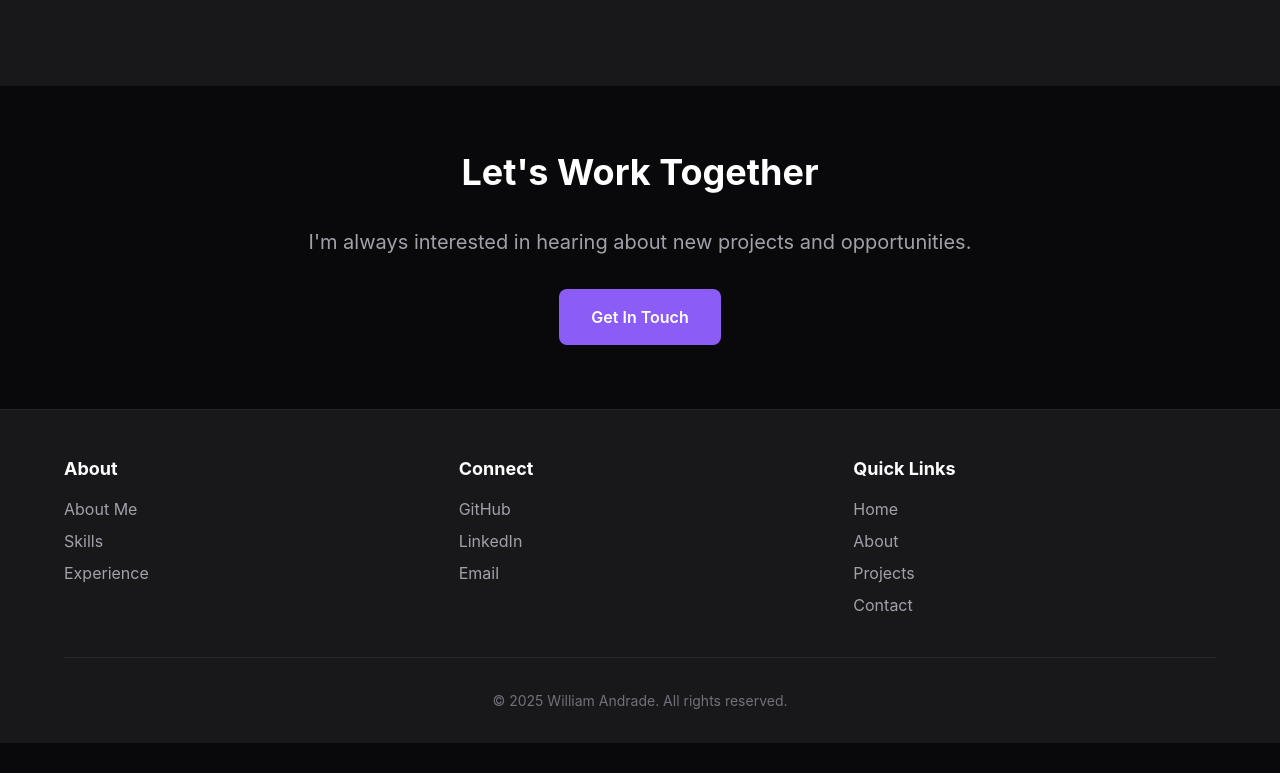
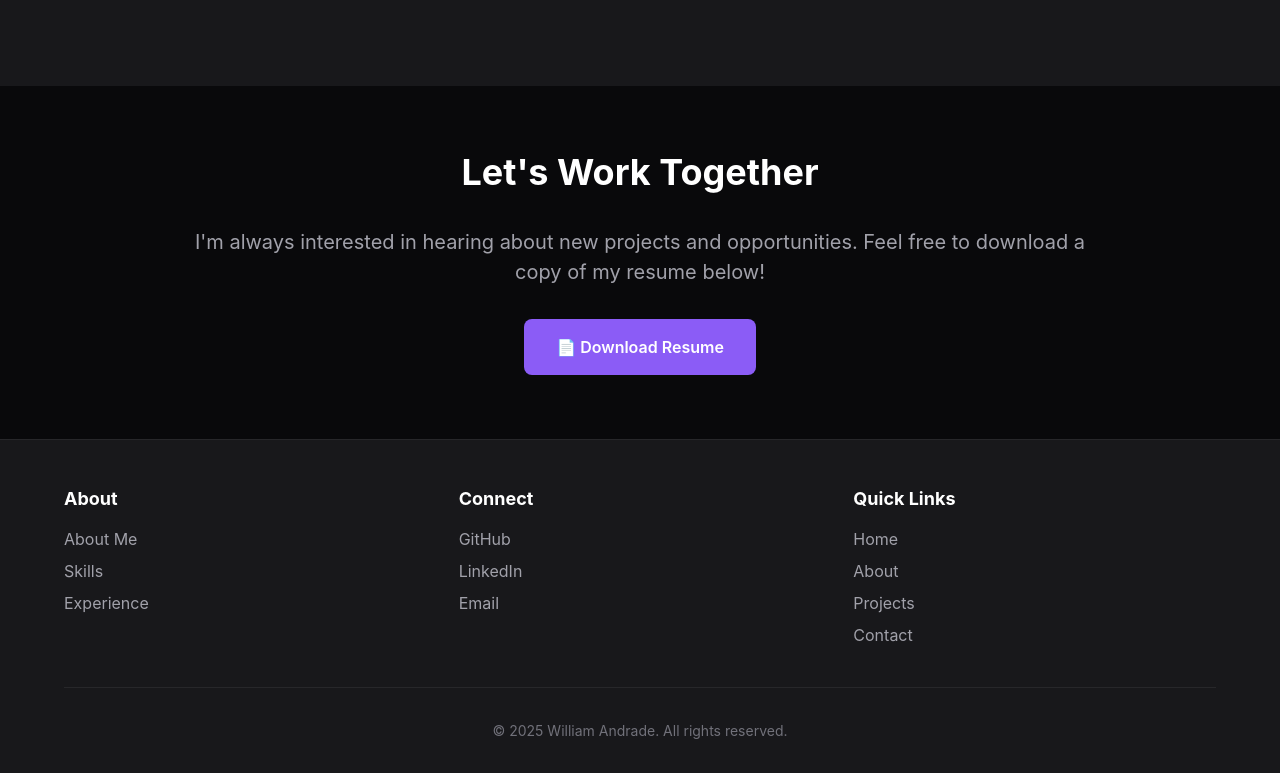
Before and after one commit to andrade16/williamlandrade-site, a Next.js app: page /about in a window 1280 px wide. Shown: the part 2712-3485 px from the top of the page. Before the commit the page ends 3455 px from the top, so only its background shows below. Built offline with nearby package versions, Linux system fonts and the light colour scheme.

Commit message:
Adds resume button

```diff
--- a/app/about/page.tsx
+++ b/app/about/page.tsx
@@ -331,10 +331,11 @@ export default function AboutPage() {
                 }}
               >
                 I'm always interested in hearing about new projects and
-                opportunities.
+                opportunities. Feel free to download a copy of my resume below!
               </p>
               <a
-                href="mailto:andrade.william61@gmail.com"
+                href="/resume.pdf"
+                download="William_Andrade_Resume.pdf"
                 style={{
                   display: "inline-block",
                   padding: `${theme.spacing.md} ${theme.spacing.xl}`,
@@ -346,7 +347,7 @@ export default function AboutPage() {
                   textDecoration: "none",
                 }}
               >
-                Get In Touch
+                📄 Download Resume
               </a>
             </div>
           </ScrollReveal>
```
Also changed, not shown: 1 other file (tests, documents, lock files or other folders).
